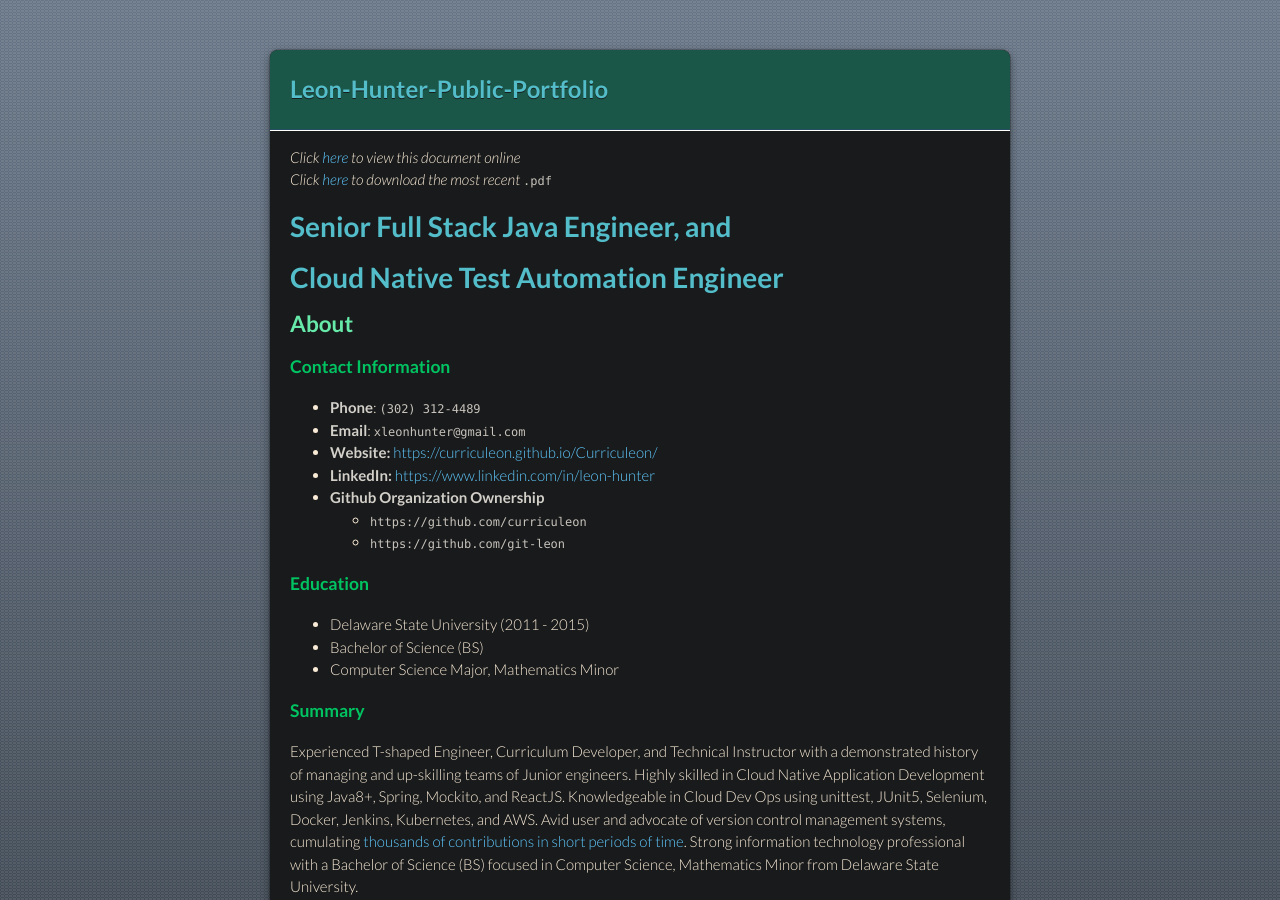
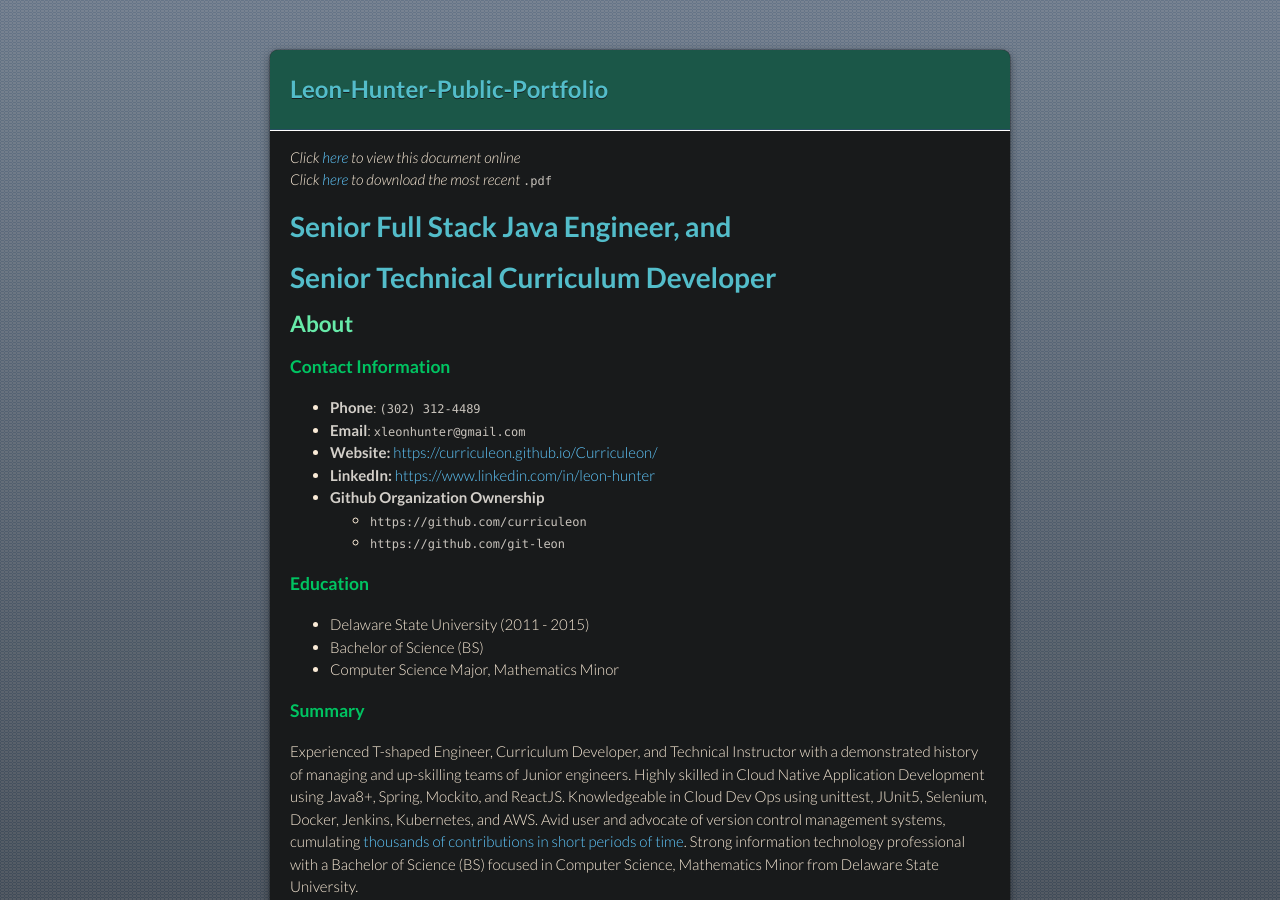
Before and after one commit to Git-Leon/Leon-Hunter-Public-Portfolio, a Jekyll site: the page built from index.md, in a window 1280 px wide and 900 px high. Built offline with Jekyll 4.4.1, drawn with Linux system fonts in a browser that asks for light colours; our own code applies the rules of GitHub Pages for plain Markdown files; a script that is not in the unit is left out; the repository's description, which GitHub fills in, is left out.

Commit message:
Updated title. Re-rendered pdfs

```diff
--- a/index.md
+++ b/index.md
@@ -6,7 +6,7 @@ _Click [here](https://github.com/Git-Leon/Leon-Hunter-Public-Portfolio/raw/maste
 
 
 # Senior Full Stack Java Engineer, and
-# Cloud Native Test Automation Engineer
+# Senior Technical Curriculum Developer
 
 
   <div id="github-widget" data-user="your-github-username" data-display="pop_repos,calendar"></div>
```
